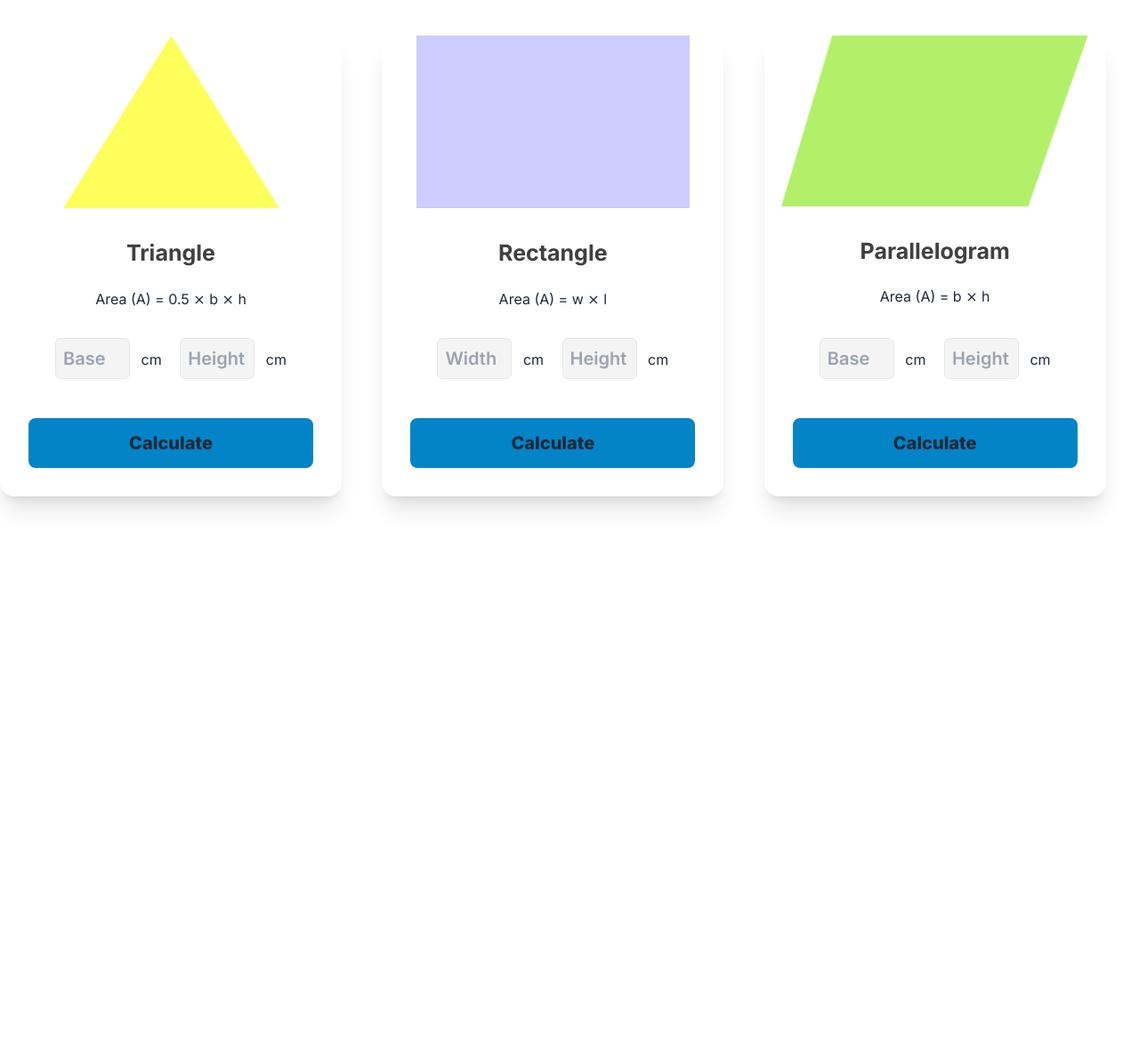
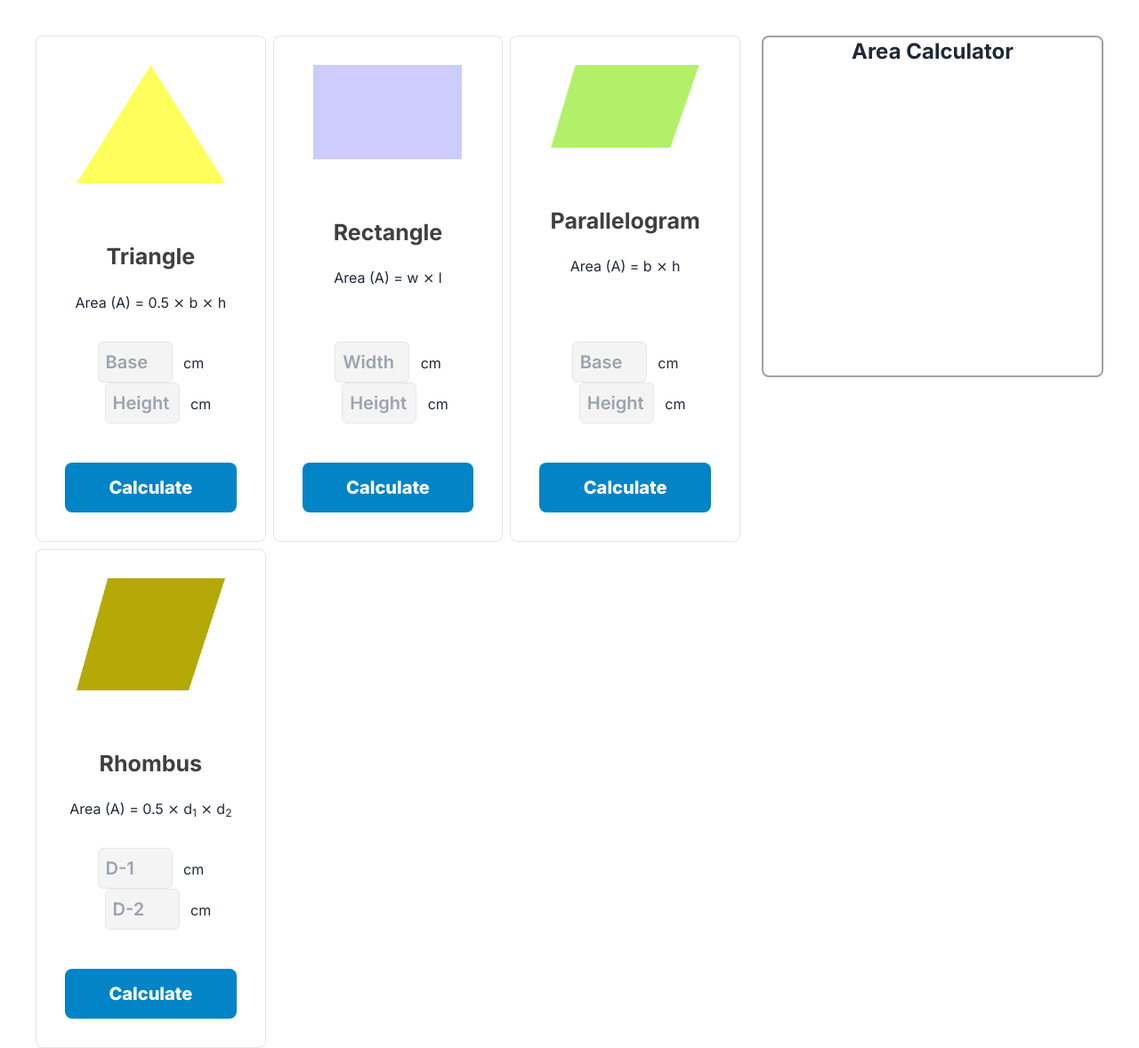
Before and after one commit to frustrated018/MOD-28, a plain HTML site: page index.html in a window 1280 px wide. Shown: the whole page at 89% size. Before the commit the page ends 800 px from the top, so only its background shows below. Drawn offline with nearby package versions, Linux system fonts and the light colour scheme.

Commit message:
Made the Rhombus card

```diff
--- a/index.html
+++ b/index.html
@@ -37,13 +37,13 @@
     <!-- Main section starts here -->
     <main>
         <!-- Container section -->
-        <section class="flex flex-col lg:flex-row gap-6 mt-10 ">
+        <section class="flex flex-col lg:flex-row gap-6 mt-10 mx-10 ">
             <!-- Shapes calculator Cards container -->
             <div class="flex-1 grid grid-cols-1 md:grid-cols-2 lg:grid-cols-3 gap-2">
                 <!-- Triangle Card -->
-                <div class="card w-96 bg-base-100 shadow-xl text-center">
+                <div class="card bg-base-100  hover:bg-sky-100 rounded-lg border border-neutral-900 border-opacity-10 text-center">
                     <!-- Image -->
-                    <div class="w-[90%] mx-auto">
+                    <div class="w-[90%] mx-auto p-8">
                         <img class="mx-auto" src="./images/triangle.png" alt="Triangle">
                     </div>
                     <!-- Text -->
@@ -66,13 +66,13 @@
 
                         <!-- Button -->
                         <button onclick="calculateTriangleArea()"
-                            class="w-full mx-auto h-14 bg-sky-600 rounded-lg text-xl font-extrabold">Calculate</button>
+                            class="w-full mx-auto h-14 bg-sky-600 rounded-lg text-xl font-extrabold text-white">Calculate</button>
                     </div>
                 </div>
                 <!-- Rectangle Card -->
-                <div class="card w-96 bg-base-100 shadow-xl text-center">
+                <div class="card bg-base-100  hover:bg-sky-100 rounded-lg border border-neutral-900 border-opacity-10 text-center">
                     <!-- Image -->
-                    <div class="w-[90%] mx-auto">
+                    <div class="w-[90%] mx-auto p-8">
                         <img class="mx-auto" src="./images/rectangle.png" alt="Rectangle">
                     </div>
                     <div class="card-body">
@@ -94,13 +94,13 @@
 
                         <!-- Button -->
                         <button onclick=" calculateRectangleArea()"
-                            class="w-full mx-auto h-14 bg-sky-600 rounded-lg text-xl font-extrabold">Calculate</button>
+                            class="w-full mx-auto h-14 bg-sky-600 rounded-lg text-xl font-extrabold text-white">Calculate</button>
                     </div>
                 </div>
                 <!-- Parallelogram Card -->
-                <div class="card w-96 bg-base-100 shadow-xl text-center">
+                <div class="card bg-base-100  hover:bg-sky-100 rounded-lg border border-neutral-900 border-opacity-10 text-center">
                     <!-- Image -->
-                    <div class="w-[90%] mx-auto">
+                    <div class="w-[90%] mx-auto p-8">
                         <img class="mx-auto" src="./images/parallelogram.png" alt="Parallelogram">
                     </div>
                     <div class="card-body">
@@ -122,13 +122,43 @@
 
                         <!-- Button -->
                         <button onclick="calculateParallelogramArea()"
-                            class="w-full mx-auto h-14 bg-sky-600 rounded-lg text-xl font-extrabold">Calculate</button>
+                            class="w-full mx-auto h-14 bg-sky-600 rounded-lg text-xl font-extrabold text-white">Calculate</button>
+                    </div>
+                </div>
+                <!-- Rhombus Card -->
+                <div class="card bg-base-100  hover:bg-sky-100 rounded-lg border border-neutral-900 border-opacity-10 text-center">
+                    <!-- Image -->
+                    <div class="w-[90%] mx-auto p-8">
+                        <img class="mx-auto " src="./images/rhombus.png" alt="Rhombus">
+                    </div>
+                    <div class="card-body">
+                        <h2 class="text-neutral-700 text-[25px] font-bold">Rhombus</h2>
+                        <p class="mt-3 mb-6">Area (A) = 0.5 &Cross; d<sub>1</sub> &Cross; d<sub>2</sub></p>
+                        <!-- input section -->
+                        <div class="mb-9">
+                            <!-- Rhombus Base input -->
+                            <input type="number" id="diagonal-1"
+                                class="text-xl w-[84px] px-2 py-2 bg-zinc-100 rounded-md border inline font-semibold"
+                                placeholder="D-1">
+                            <p class="ml-2 inline">cm</p>
+                            <!-- Rhombus height input -->
+                            <input type="number" id="diagonal-2"
+                                class="text-xl w-[84px] px-2 py-2 bg-zinc-100 rounded-md border inline font-semibold ml-4"
+                                placeholder="D-2">
+                            <p class="ml-2 inline">cm</p>
+                        </div>
+
+                        <!-- Button -->
+                        <button onclick="calculateRhombusArea()"
+                            class="w-full mx-auto h-14 bg-sky-600 rounded-lg text-xl font-extrabold text-white">Calculate</button>
                     </div>
                 </div>
 
             </div>
             <!-- Area calculator -->
-
+            <div class="w-96 h-96 text-center text-2xl font-bold border-2 border-zinc-400 rounded-lg">
+                <div>Area Calculator</div>
+            </div>
         </section>
     </main>
     <!-- Script -->
--- a/scripts/area.js
+++ b/scripts/area.js
@@ -6,29 +6,36 @@ function clearInputById(id) {
 }
 
 // Making a reusable function to get the height and base -->
-function getValue(id) {
-    const value = parseFloat(document.getElementById(id).value);
-    return value;
+function getInputValue(id) {
+  const value = parseFloat(document.getElementById(id).value);
+  return value;
 }
 
 function calculateTriangleArea() {
-  const area = getValue('tri-base') * getValue('tri-height')  *  0.5;
+  const area = getInputValue("tri-base") * getInputValue("tri-height") * 0.5;
   // return area;
   console.log(area);
   clearInputById("tri-base");
   clearInputById("tri-height");
 }
 function calculateRectangleArea() {
-  const area = getValue('rect-width') * getValue('rect-height');
+  const area = getInputValue("rect-width") * getInputValue("rect-height");
   console.log(area);
 
   clearInputById("rect-width");
   clearInputById("rect-height");
 }
 function calculateParallelogramArea() {
-  const area = getValue('para-base') * getValue('para-height');
+  const area = getInputValue("para-base") * getInputValue("para-height");
   console.log(area);
 
   clearInputById("para-base");
   clearInputById("para-height");
 }
+function calculateRhombusArea() {
+  const area = getInputValue("diagonal-1") * getInputValue("diagonal-2");
+  console.log(area);
+
+  clearInputById("diagonal-1");
+  clearInputById("diagonal-2");
+}
```
